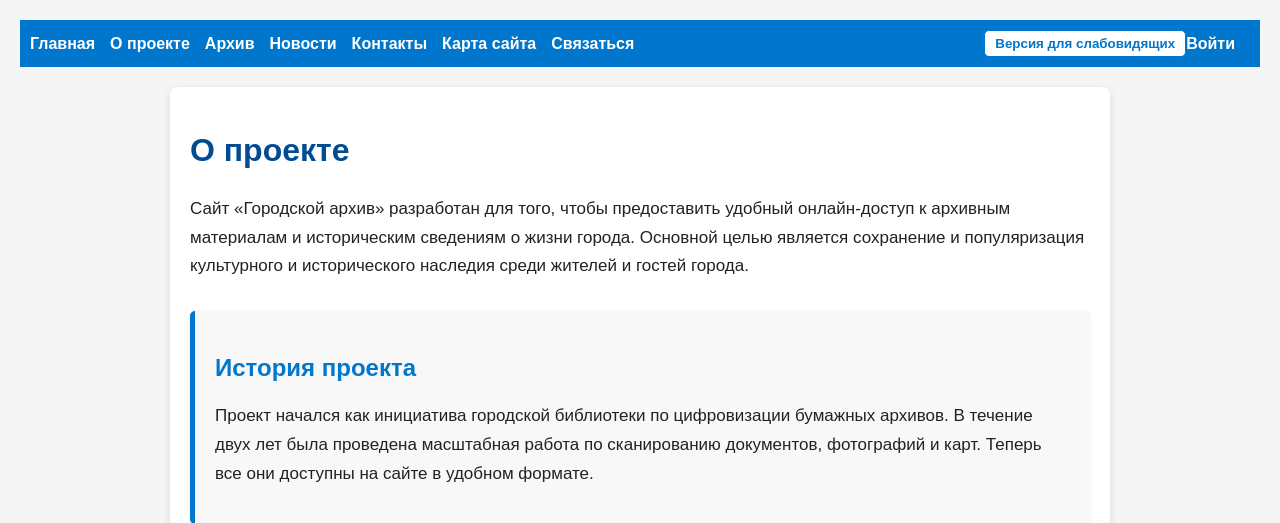
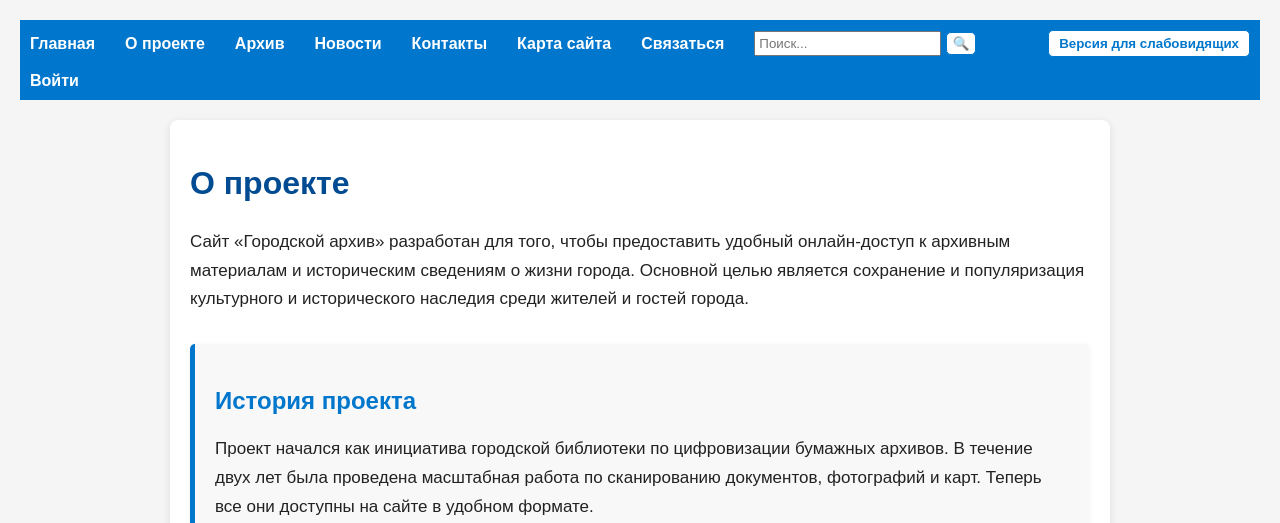
Before and after one commit to Anna1983-lang/city-archive, a Flask app: page /about in a window 1280 px wide. Shown: the top 523 px of the page. Run offline with Flask 3, Linux system fonts and the light colour scheme.

Commit message:
Update base.html

```diff
--- a/app/templates/base.html
+++ b/app/templates/base.html
@@ -19,7 +19,7 @@
     </script>
 </head>
 <body>
-    <nav>
+    <nav style="display:flex; align-items:center; flex-wrap:wrap; gap:15px;">
         <a href="/">Главная</a>
         <a href="/about">О проекте</a>
         <a href="/archive">Архив</a>
@@ -27,8 +27,17 @@
         <a href="/contacts">Контакты</a>
         <a href="/sitemap">Карта сайта</a>
         <a href="/contact">Связаться</a>
+
+        <!-- 🔎 Форма поиска -->
+        <form action="/search" method="get" style="display:inline-block;">
+            <input type="text" name="q" placeholder="Поиск..." required style="padding:3px;">
+            <button type="submit" style="padding:3px 6px;">🔍</button>
+        </form>
+
+        <!-- ♿ Кнопка версии для слабовидящих -->
         <button onclick="switchStyle()">Версия для слабовидящих</button>
 
+        <!-- 👤 Кабинет / вход -->
         {% if session.get('username') %}
             <a href="/profile">Кабинет ({{ session['username'] }})</a>
         {% else %}
```
